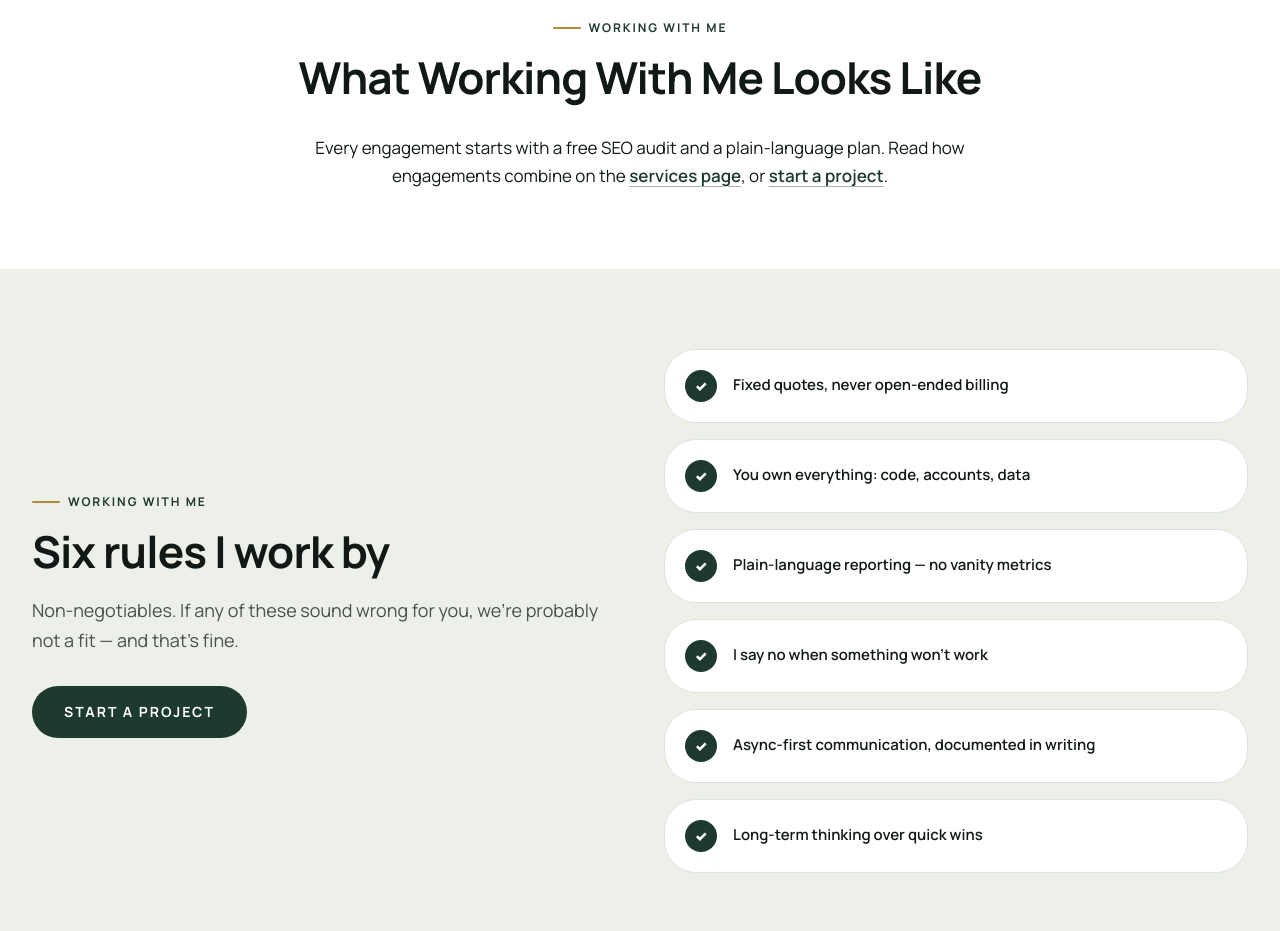
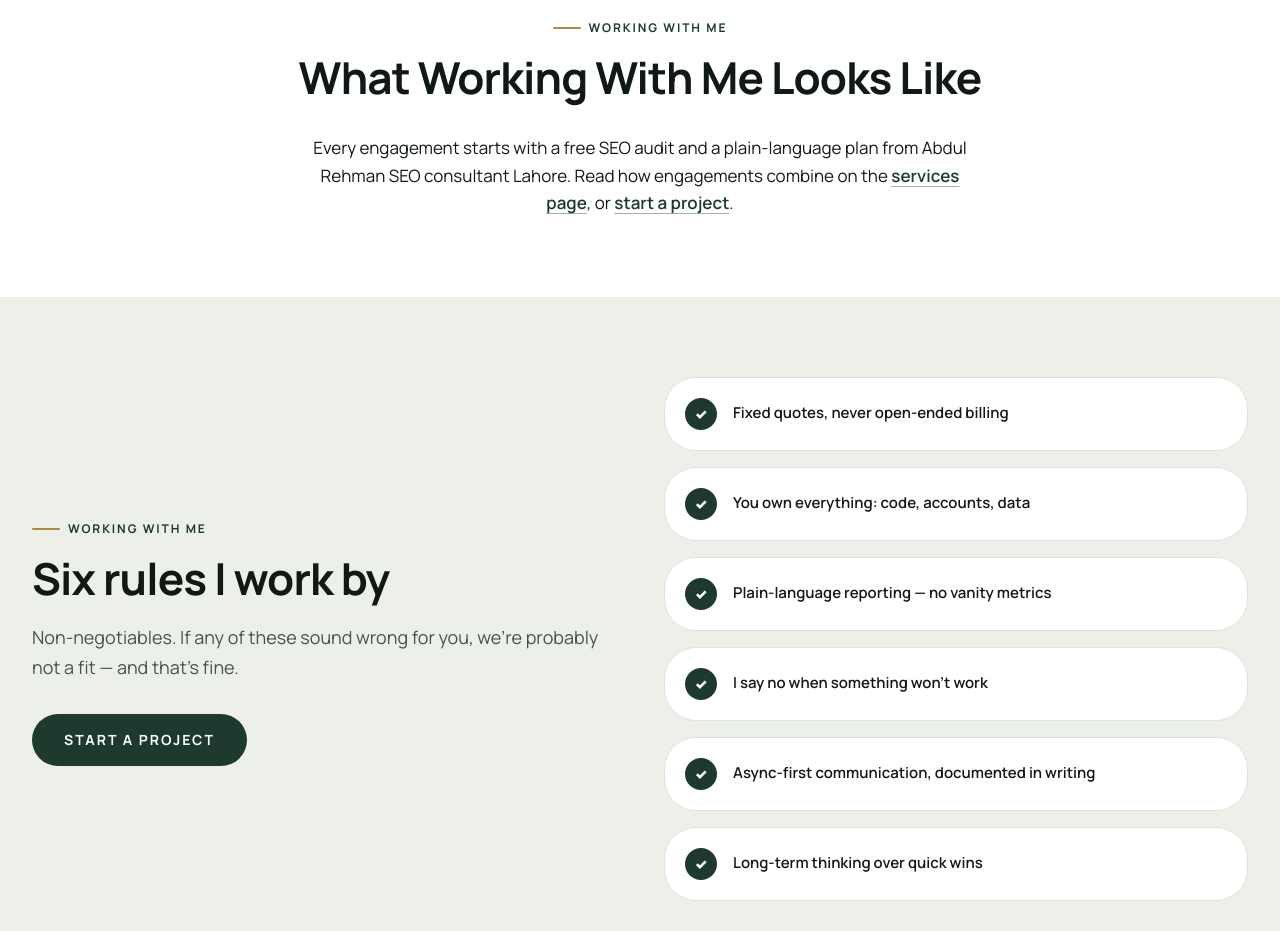
Before and after one commit to bodycartoon0111-netizen/abdul-rehman-portfolio, a Next.js app: page /about in a window 1280 px wide. Shown: the part 8360-9291 px from the top of the page. Built offline with nearby package versions, Linux system fonts and the light colour scheme; no server answers.

Commit message:
About: add exact keyword phrase 'Abdul Rehman SEO consultant Lahore' to working-with-me copy

```diff
--- a/app/about/page.tsx
+++ b/app/about/page.tsx
@@ -379,7 +379,7 @@ export default function AboutPage() {
           />
           <div className="mx-auto mt-8 max-w-2xl text-center text-[17px] leading-relaxed text-ink">
             <p>
-              Every engagement starts with a free SEO audit and a plain-language plan. Read how engagements combine on the{" "}
+              Every engagement starts with a free SEO audit and a plain-language plan from Abdul Rehman SEO consultant Lahore. Read how engagements combine on the{" "}
               <Link href="/services" className="font-semibold text-pine underline decoration-pine/40 underline-offset-4 hover:text-ink">
                 services page
               </Link>
```
